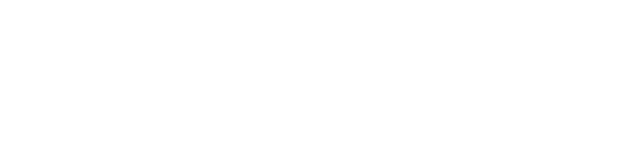
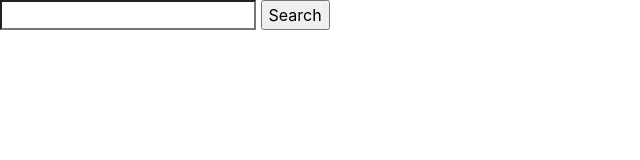
Before and after one commit to Arengrim/plus_final, a plain HTML site: page index.html in a window 1280 px wide. Shown: the whole page, without its empty margins (0-640 px from the left). Drawn offline with nearby package versions, Linux system fonts and the light colour scheme.

Commit message:
added search bar

```diff
--- a/index.html
+++ b/index.html
@@ -15,7 +15,15 @@
 </head>
 
 <body>
+    <div class="search-bar">
+        <form id="citySearch">
+            <input class="bar" type="search" id="cityName" />
+            <input class="button" type="submit" value="Search" id="buttonSearch" />
+        </form>
+    </div>
+
 
 </body>
 
+
 </html>
```
